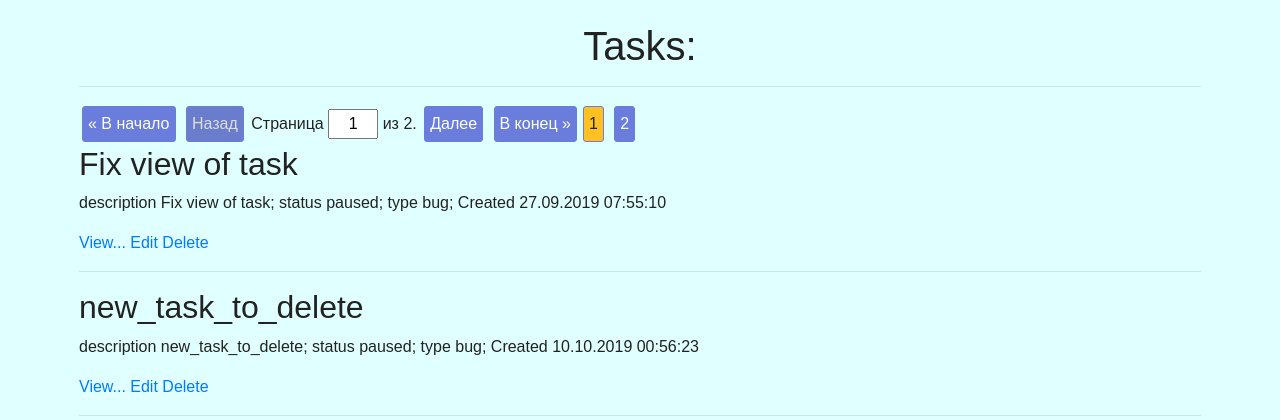
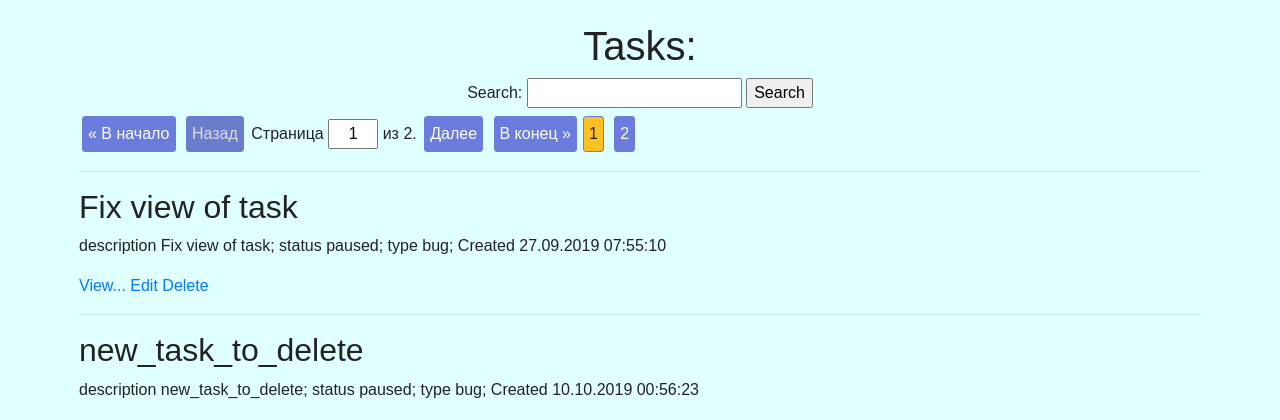
Before and after one commit to EvgeniiLipatov/tracker, a Django app: page / in a window 1280 px wide. Shown: the part 38-458 px from the top of the page. Run offline with Django 3.2, Linux system fonts and the light colour scheme; data comes from the database, SQL or seed files in the repository; some libraries are stand-ins or nearby versions.

Commit message:
Added search for tasks and projects

```diff
--- a/source/webapp/forms.py
+++ b/source/webapp/forms.py
@@ -38,3 +38,7 @@ class ProjectTaskForm(forms.ModelForm):
     class Meta:
         model = Task
         fields = ['brief', 'description', 'status', 'type']
+
+
+class SimpleSearchForm(forms.Form):
+        search = forms.CharField(max_length=100, required=False, label='Search')
--- a/source/webapp/templates/index.html
+++ b/source/webapp/templates/index.html
@@ -6,10 +6,13 @@
 
 {% block content %}
     <h1>Tasks:</h1>
-    <hr/>
+    {% include 'partial/simple_search.html' %}
     {% if is_paginated %}
         {% include 'partial/pagination.html' %}
     {% endif %}
+
+    <hr/>
+
     {% for task in tasks %}
         <h2>{{ task.brief }}</h2>
         <p>
--- /dev/null
+++ b/source/webapp/templates/partial/simple_search.html
@@ -0,0 +1,8 @@
+<form class="text-center" action="" method="GET">
+    <label for="{{ form.search.id_for_label }}">{{ form.search.label }}:</label>
+    {{ form.search }}
+    <input type="submit" value="Search">
+    {% for error in form.search.errors %}
+        <p class="form-error">{{ error }}</p>
+    {% endfor %}
+</form>
--- a/source/webapp/templates/projects.html
+++ b/source/webapp/templates/projects.html
@@ -6,10 +6,11 @@
 
 {% block content %}
     <h1>Projects:</h1>
-    <hr/>
+    {% include 'partial/simple_search.html' %}
     {% if is_paginated %}
         {% include 'partial/pagination.html' %}
     {% endif %}
+    <hr/>
     {% for project in projects %}
         <h2>{{ project.project_name }}</h2>
         <p>
--- a/source/webapp/views/task_views.py
+++ b/source/webapp/views/task_views.py
@@ -1,9 +1,11 @@
+from django.db.models import Q
 from django.shortcuts import render, get_object_or_404, redirect
 from django.urls import reverse
+from django.utils.http import urlencode
 from django.views import View
 from django.views.generic import ListView, CreateView, UpdateView, DeleteView
 from webapp.models import Task, Project
-from webapp.forms import TaskForm, ProjectTaskForm
+from webapp.forms import TaskForm, ProjectTaskForm, SimpleSearchForm
 from .base_views import BaseView
 
 
@@ -15,6 +17,34 @@ class IndexView(ListView):
     paginate_by = 2
     paginate_orphans = 1
 
+    def get(self, request, *args, **kwargs):
+        self.form = self.get_search_form()
+        self.search_value = self.get_search_value()
+        return super().get(request, *args, **kwargs)
+
+    def get_queryset(self):
+        queryset = super().get_queryset()
+        if self.search_value:
+            queryset = queryset.filter(
+                Q(brief__icontains=self.search_value)
+                | Q(description__icontains=self.search_value)
+            )
+        return queryset
+
+    def get_context_data(self, *, object_list=None, **kwargs):
+        context = super().get_context_data(object_list=object_list, **kwargs)
+        context['form'] = self.form
+        if self.search_value:
+            context['query'] = urlencode({'search': self.search_value})
+        return context
+
+    def get_search_form(self):
+        return SimpleSearchForm(data=self.request.GET)
+
+    def get_search_value(self):
+        if self.form.is_valid():
+            return self.form.cleaned_data['search']
+        return None
 
 class TaskView(BaseView):
     template_name = 'task.html'
```
Also changed, not shown: source/webapp/views/project_views.py (+30 -1 lines).
